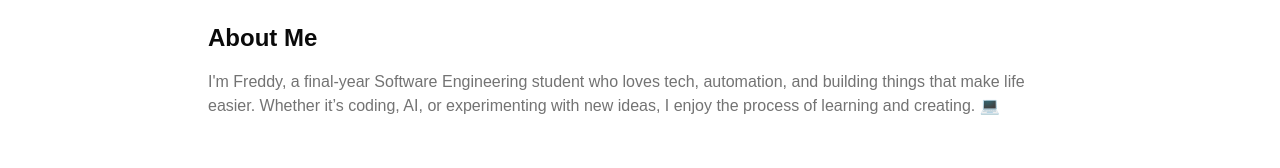
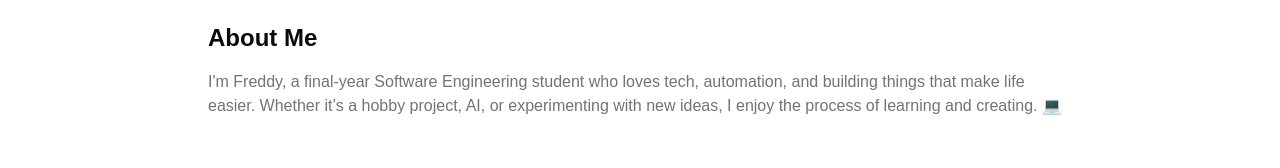
Before and after one commit to freddykhant/portfolio, a Next.js app: page / in a window 1280 px wide. Shown: the part 381-549 px from the top of the page. Built offline with nearby package versions, Linux system fonts and the light colour scheme.

Commit message:
bio change

```diff
--- a/app/page.tsx
+++ b/app/page.tsx
@@ -97,9 +97,9 @@ export default function Home() {
         <h2 className="text-2xl font-bold mb-4">About Me</h2>
         <p className="text-muted-foreground">
           I'm Freddy, a final-year Software Engineering student who loves tech,
-          automation, and building things that make life easier. Whether it’s
-          coding, AI, or experimenting with new ideas, I enjoy the process of
-          learning and creating. 💻
+          automation, and building things that make life easier. Whether it’s a
+          hobby project, AI, or experimenting with new ideas, I enjoy the
+          process of learning and creating. 💻
         </p>
       </section>
 
```
